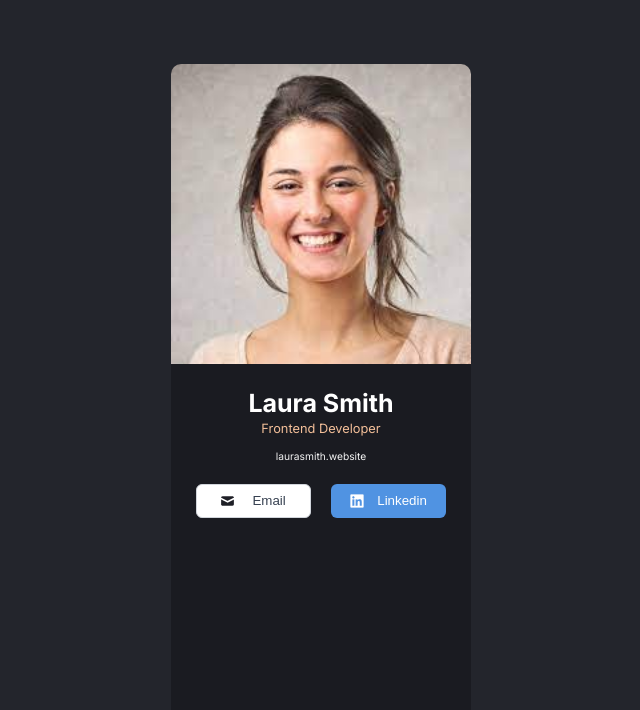
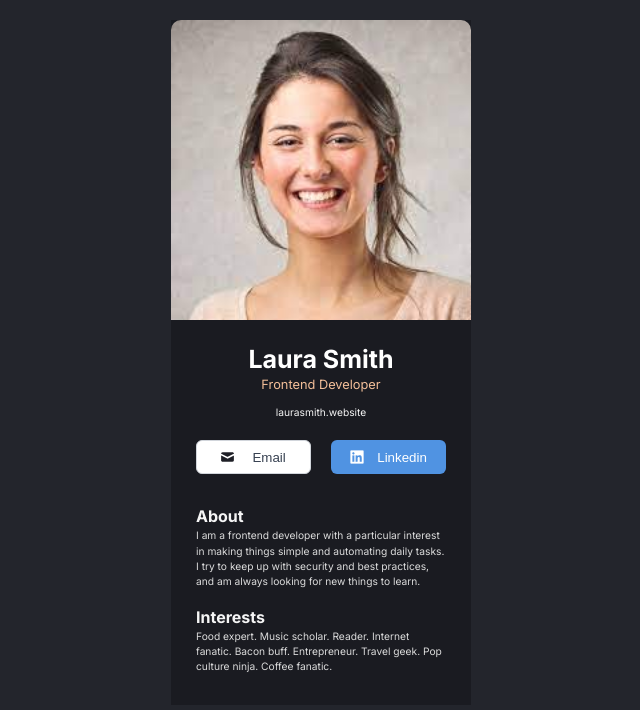
Before and after one commit to devlarrywong/digitalBusinessCard, a React (Vite) app: page / in a window 1280 px wide. Shown: the top 710 px of the page, without its empty margins (319-959 px from the left). Built offline with nearby package versions, Linux system fonts and the light colour scheme.

Commit message:
added About and Interests component and refine CSS

```diff
--- /dev/null
+++ b/components/About.jsx
@@ -0,0 +1,17 @@
+import React from 'react';
+import './section.css';
+
+function About() {
+  return (
+    <section>
+      <h2 className="About__title">About</h2>
+      <p>
+        I am a frontend developer with a particular interest in making things
+        simple and automating daily tasks. I try to keep up with security and
+        best practices, and am always looking for new things to learn.
+      </p>
+    </section>
+  );
+}
+
+export default About;
--- /dev/null
+++ b/components/Interests.jsx
@@ -0,0 +1,16 @@
+import React from 'react';
+import './section.css';
+
+function Interests() {
+  return (
+    <section>
+      <h2>Interests</h2>
+      <p className="Interests__details">
+        Food expert. Music scholar. Reader. Internet fanatic. Bacon buff.
+        Entrepreneur. Travel geek. Pop culture ninja. Coffee fanatic.
+      </p>
+    </section>
+  );
+}
+
+export default Interests;
--- a/components/info.css
+++ b/components/info.css
@@ -1,7 +1,4 @@
 .Info__container {
-  min-width: 300px;
-  min-height: 725px;
-  border-radius: 10px;
   background-color: #1a1b21;
 }
 
--- /dev/null
+++ b/components/section.css
@@ -0,0 +1,32 @@
+section {
+  display: flex;
+  flex-direction: column;
+}
+
+section > h2,
+section p {
+  line-height: 150%;
+  text-align: left;
+}
+
+section > h2 {
+  margin: 15px 0px 0px 25px;
+  font-weight: 700;
+  font-size: 16px;
+  color: #f5f5f5;
+}
+
+section > p {
+  margin: 0px 25px;
+  font-weight: 400;
+  font-size: 10.24px;
+  color: #dcdcdc;
+}
+
+.About__title {
+  margin-top: 30px;
+}
+
+.Interests__details {
+  margin-bottom: 30px;
+}
--- a/src/App.jsx
+++ b/src/App.jsx
@@ -1,10 +1,14 @@
 import React from 'react';
 import Info from '../components/Info';
+import About from '../components/About';
+import Interests from '../components/Interests';
 
 function App() {
   return (
     <div className="Container">
       <Info />
+      <About />
+      <Interests />
     </div>
   );
 }
--- a/src/index.css
+++ b/src/index.css
@@ -9,8 +9,16 @@ body {
 
 .Container {
   display: flex;
+  flex-flow: column;
   justify-content: center;
   align-items: center;
   text-align: center;
-  margin: 4rem;
+  min-width: 300px;
+  min-height: 725px;
 }
+
+section {
+  width: 300px;
+  display: flex;
+  background-color: #1a1b21;
+}
```
